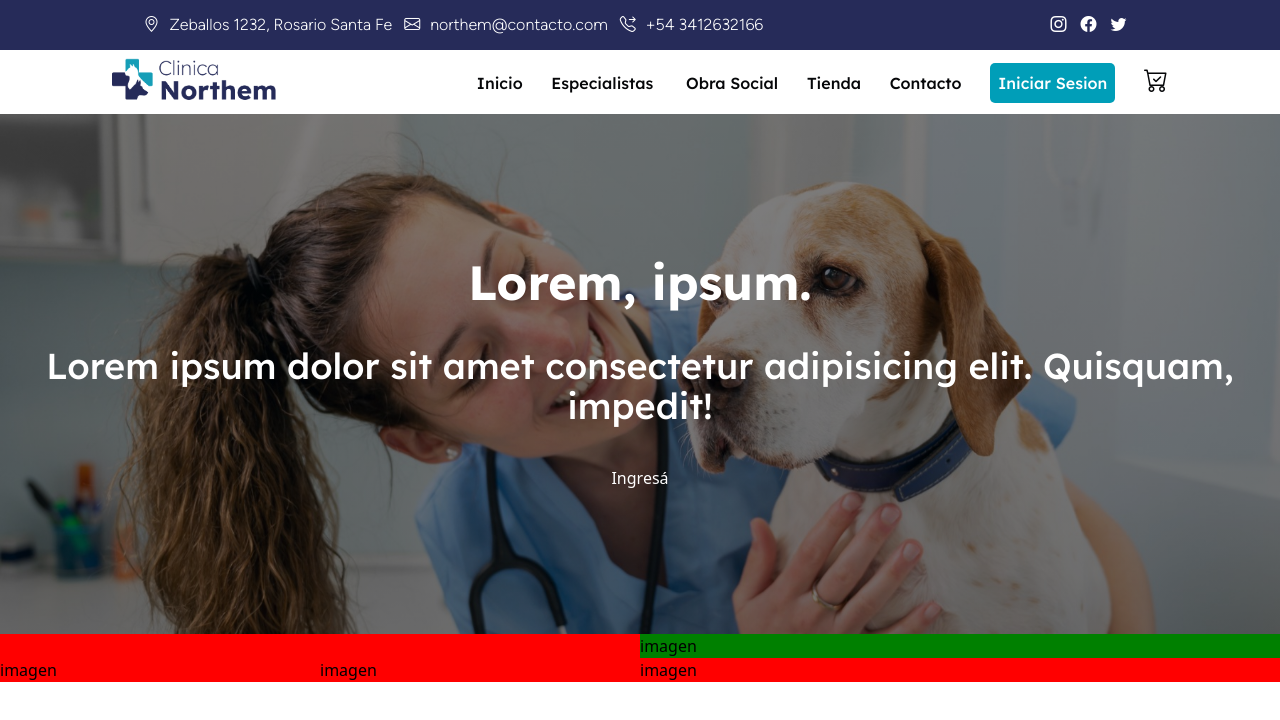
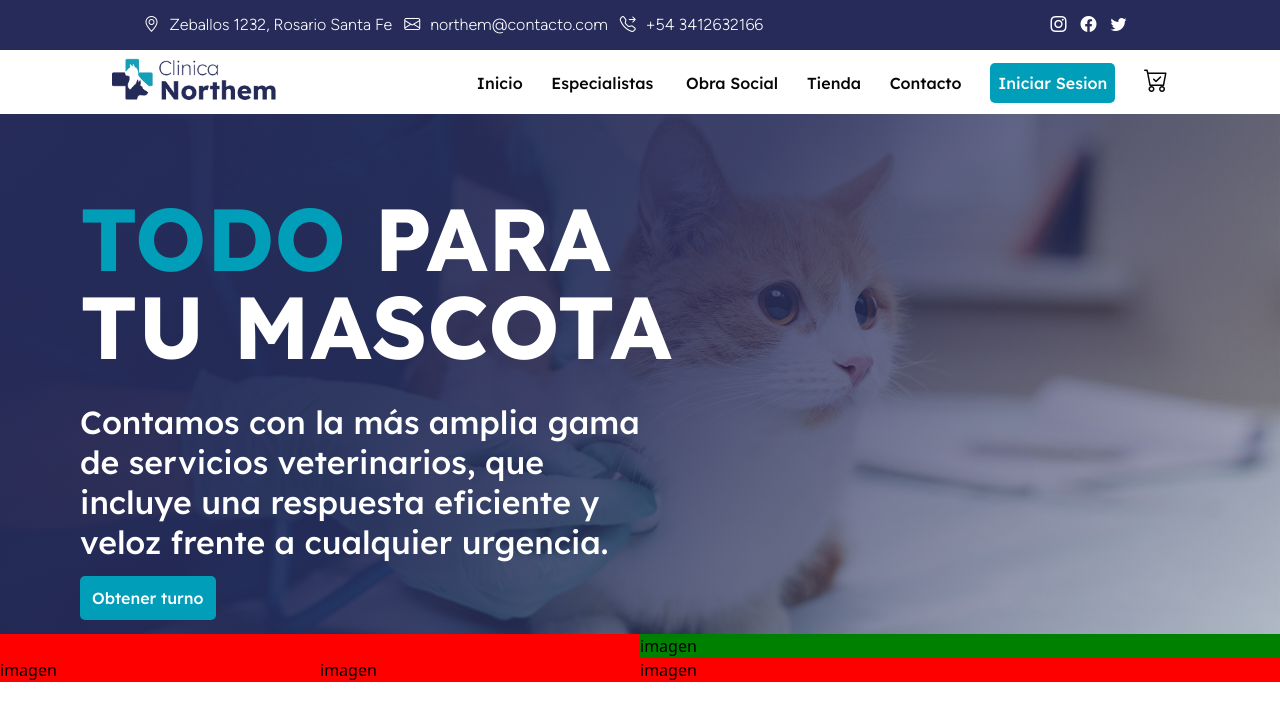
Before and after one commit to Santibrito/ProyectoFinal, a plain HTML site: page index.html in a window 1280 px wide. Drawn offline with nearby package versions, Linux system fonts and the light colour scheme; some icons are missing.

```diff
--- a/assets/css/style.css
+++ b/assets/css/style.css
@@ -26,7 +26,7 @@
 
 
 :root {
-  --main: #262b59;
+  --main: hsl(234, 40%, 25%);
   --secondary: #009eb8;
   --paragraph: #4b4b4c;
   --font-title: Title;
@@ -470,22 +470,71 @@
 }
 
 .slider-banner1 {
-  background-image: linear-gradient(rgba(0, 0, 0, 0.507), #0000018c), url("../img/banner.jpg");
+  background-image: linear-gradient(131deg, rgba(38, 43, 89, 0.925) 0%, rgba(38, 43, 89) 0%, rgba(38, 43, 89, 0.938) 26%, rgba(38, 43, 89, 0.884) 46%, rgba(9,9,121,0) 120%), url("../img/bannerprueba.jpg");
+  background-position: 200% 50% ;
+  background-size: cover;
+
+}
+
+.slider-banner2 {
+  background-image: linear-gradient(131deg, rgba(38, 43, 89, 0.925) 0%, rgba(38, 43, 89) 0%, rgba(38, 43, 89, 0.938) 26%, rgba(38, 43, 89, 0.884) 46%, rgba(9,9,121,0) 120%), url("../img/banner2.jpg");
+  background-position: 200% 50% ;
   background-size: cover;
 }
 
-.slider-banner2 {
-  background-image: linear-gradient(rgba(0, 0, 0, 0.507), #0000018c), url("../img/banner2.jpg");
-  background-position: center;
-  background-size: cover;
+.span-msj{
+  font-family: Sub-Title;
+  font-size: 1.5rem;
 }
 
 .sub-banner {
   color: white;
+  width: 100%;
+  padding-bottom: 2vh;
+  font-size: 5.5rem;
+}
+
+.sub-banner1 {
+  color: rgb(255, 255, 255);
+  width: 60%;
+  padding-bottom: 2vh;
+  font-size: 5.5rem;
+}
+
+.p-banner{
+  font-size: 2rem;
+  color: rgb(255, 255, 255);
+  width: 50%;
+
+}
+#todo{
+  color: var(--secondary);
+}
+
+
+#btn-banner{
+  margin-top: 10vh;
+  padding: 1.5vh;
+  border-radius: 5px;
+  background-color: var(--secondary);
+  color: white;
+  font-family: var(--font-subtitle);
+  -webkit-border-radius: 5px;
+  -moz-border-radius: 5px;
+  -ms-border-radius: 5px;
+  -o-border-radius: 5px;
 }
 
 .paragraph-banner {
   color: white;
+}
+
+.slider-banner1{
+  padding: 10vh;
+}
+
+.slider-banner2{
+  padding: 10vh;
 }
 
 
--- a/index.html
+++ b/index.html
@@ -89,27 +89,28 @@
         <!--Banner-->
         <section id="img-banner">
         <section class="banner" >
-            <div class="overflow-hidden flex flex-nowrap text-center slider-banner" id="slider">
-                <div class=" text-white space-y-4 flex-none w-full flex flex-col items-center justify-center slider-banner1">
-                    <h1 class="title sub-banner">Lorem, ipsum.</h1>
+            <div class="overflow-hidden flex flex-nowrap  slider-banner" id="slider">
+                <div class=" text-white space-y-4 flex-none w-full  slider-banner1">
+                    <h1 class="title sub-banner1"><span id="todo">TODO</span> PARA <br>TU MASCOTA</h1>
+                    <h3 class="sub-title p-banner">Contamos con la más amplia gama de servicios veterinarios, que incluye una respuesta eficiente y veloz frente a cualquier urgencia.
+                    </h3>
                     <br>
-                    <p class="sub-title paragraph-banner">Lorem ipsum dolor sit amet consectetur adipisicing elit. Quisquam, impedit!</p>
+                    <a href="#" id="btn-banner">
+                        Obtener turno
+                    </a>
+                </div>
+                <!--
+                <div class=" text-white space-y-4 flex-none w-full  slider-banner2">
+                    <span class="span-msj">TODO PARA TU MASCOTA</span>
+                    <h1 class="title sub-banner">Clínica, cirugía e imagenología </h1>
+                    <h1 class="title sub-banner"> General y especializada</h1>
+
                     <br>
-
-                    <button>
-                        Ingresá
-                    </button>
+                    <a href="#" id="btn-banner">
+                        Obtener turno
+                    </a>
                 </div>
-                <div class=" text-white space-y-4 flex-none w-full flex flex-col items-center justify-center slider-banner2">
-                    <h1 class="title sub-banner">Lorem, ipsum.</h1>
-                    <br>
-                    <p class="sub-title paragraph-banner">Lorem ipsum dolor sit amet consectetur adipisicing elit. Quisquam, impedit!</p>
-                    <br>
-
-                    <button>
-                        Ingresá
-                    </button>
-                </div>
+               -->
 
             </div>
 
@@ -119,7 +120,7 @@
     </header>
 
     <main>
-<!--Naylu-->
+    <!--Naylu-->
         <section class="grid grid-cols-1 laptop:grid-cols-2 desktop:grid-cols-2 container mx-auto">
 
             <div class="about-us-box1">
@@ -134,7 +135,7 @@
         </section>
 
 
-<!--Bauti-->
+    <!--Bauti-->
         <section class="grid grid-cols-1 laptop:grid-cols-2 desktop:grid-cols-4 container mx-auto dasdasd">
 
             <div class="about-us-box1">
```
Also changed, not shown: assets/css/tailwind.css, assets/img/bannerprueba.jpg (added), assets/img/radiologia-vet.png (added).
